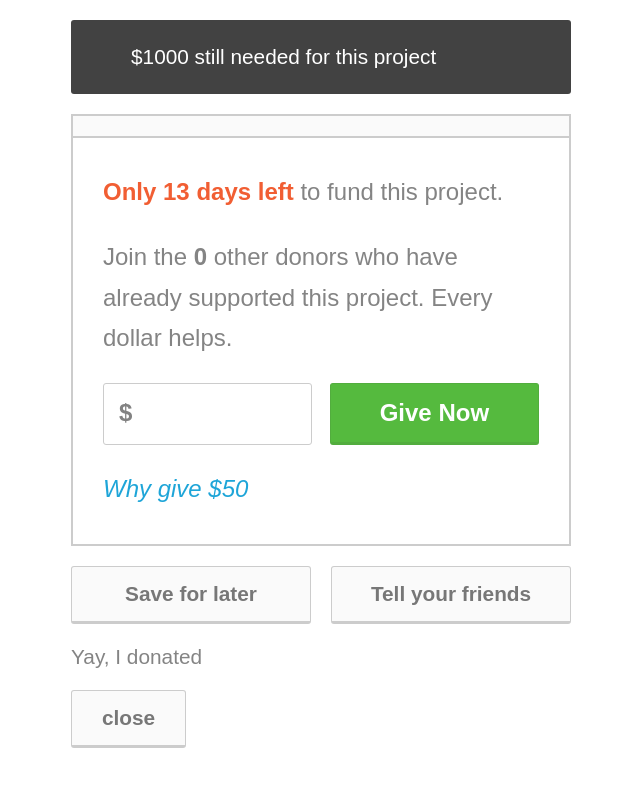
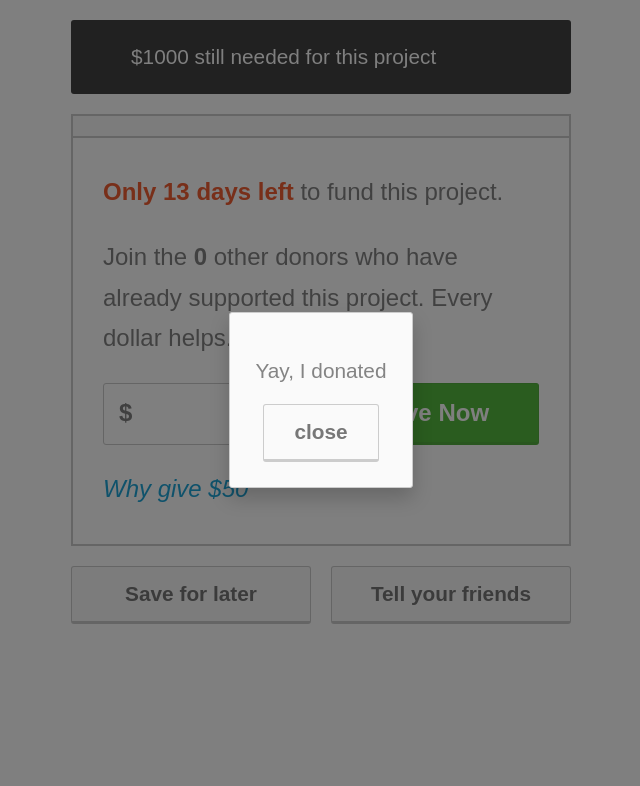
Before and after one commit to davidyearwood/loktra-challenge, a React (Create React App) app: page / in a window 1280 px wide. Both pictures are taken after a click on the button "Tell your friends". Shown: the top 786 px of the page, without its empty margins (319-959 px from the left). Built offline with nearby package versions, Linux system fonts and the light colour scheme.

Commit message:
Create Overlay component container

```diff
--- a/public/css/stylesheet.css
+++ b/public/css/stylesheet.css
@@ -62,6 +62,14 @@ p {
 /****************
  * Dialog Box
  ****************/
+.dialog-box {
+   background: #fafafa;
+   border: 1px solid #ccc;
+   border-radius: 3px;
+   box-shadow: 0 10px 20px rgba(0, 0, 0, 0.190);
+   padding: 2%;
+   text-align: center;
+}
 
 .dialog-box--hidden {
     display: none;
@@ -161,6 +169,16 @@ p {
     font-weight: 600;
 }
 
+.center--children {
+    align-items: center;
+    display: flex;
+    justify-content: center;
+}
+
+.hidden {
+    display: none;
+}
+
 .highlight--orange {
     color: #F15E33;
     font-weight: 600;
@@ -168,6 +186,15 @@ p {
 
 .italic {
     font-style: italic;
+}
+
+.overlay {
+    background: rgba(0, 0, 0, .5);
+    height: 100vh;
+    left: 0;
+    position: absolute;
+    top: 0;
+    width: 100%;
 }
 
 .ws-top-20 {
--- a/src/App.js
+++ b/src/App.js
@@ -7,6 +7,7 @@ import DonationContainer from './DonationContainer';
 import DialogBox from './DialogBox';
 import millisecondsToDays from './millisecondsToDays';
 import ProgressBar from './ProgressBar';
+import Overlay from './Overlay';
 
 class App extends Component {
   constructor(props) {
@@ -51,12 +52,12 @@ class App extends Component {
   donate(e) {
     e.preventDefault();
 
+    if (this.state.donorsAmount > 0) {
       this.setState((prevState, props) => ({
         amountDonated: Number(prevState.amountDonated) + Number(this.state.donorsAmount),
         numberOfDonors: prevState.numberOfDonors + 1
       }));
-
-
+    }
   }
 
   save(e) {
@@ -87,6 +88,7 @@ class App extends Component {
       isShared: false
     });
   }
+
   render() {
     let amountDonatedInPercent = ((this.state.amountDonated / this.props.goalAmount) * 100),
         currentDate = Date.now(),
@@ -115,13 +117,17 @@ class App extends Component {
           <Button innerText="Tell your friends" onClick={this.shareOnSocialMedia} className="btn ws-top-20"/>
         </div>
 
+
+        <Overlay className={!this.state.isShared ? 'overlay center--children hidden' : 'overlay center--children'}>
           <DialogBox classNameContainer={!this.state.isShared ? 'dialog-box dialog-box--hidden' : 'dialog-box'} classNameButton="btn" onClick={this.closeSharedBox}>
             <p className="dialog-box__text">Yay, I donated</p>
           </DialogBox>
-
+        </Overlay>
+        <Overlay className={!this.state.isSaved ? 'overlay center--children hidden' : 'overlay center--children'}>
           <DialogBox classNameContainer={!this.state.isSaved ? 'dialog-box dialog-box--hidden' : 'dialog-box'} classNameButton="btn" onClick={this.closeSaveBox} >
             <p className="dialog-box__text">Saved</p>
           </DialogBox>
+        </Overlay>
       </div>
     );
   }
--- /dev/null
+++ b/src/Overlay.js
@@ -0,0 +1,15 @@
+import React from 'react';
+
+const Overlay = props => {
+    return (
+        <div className={props.className} onClick={props.onClick}>
+            {props.children}
+        </div>
+    );
+}
+
+Overlay.defaultProps = {
+  className: 'Overlay'
+};
+
+export default Overlay;
```
Lines whose indentation alone changed are shown as unchanged.
